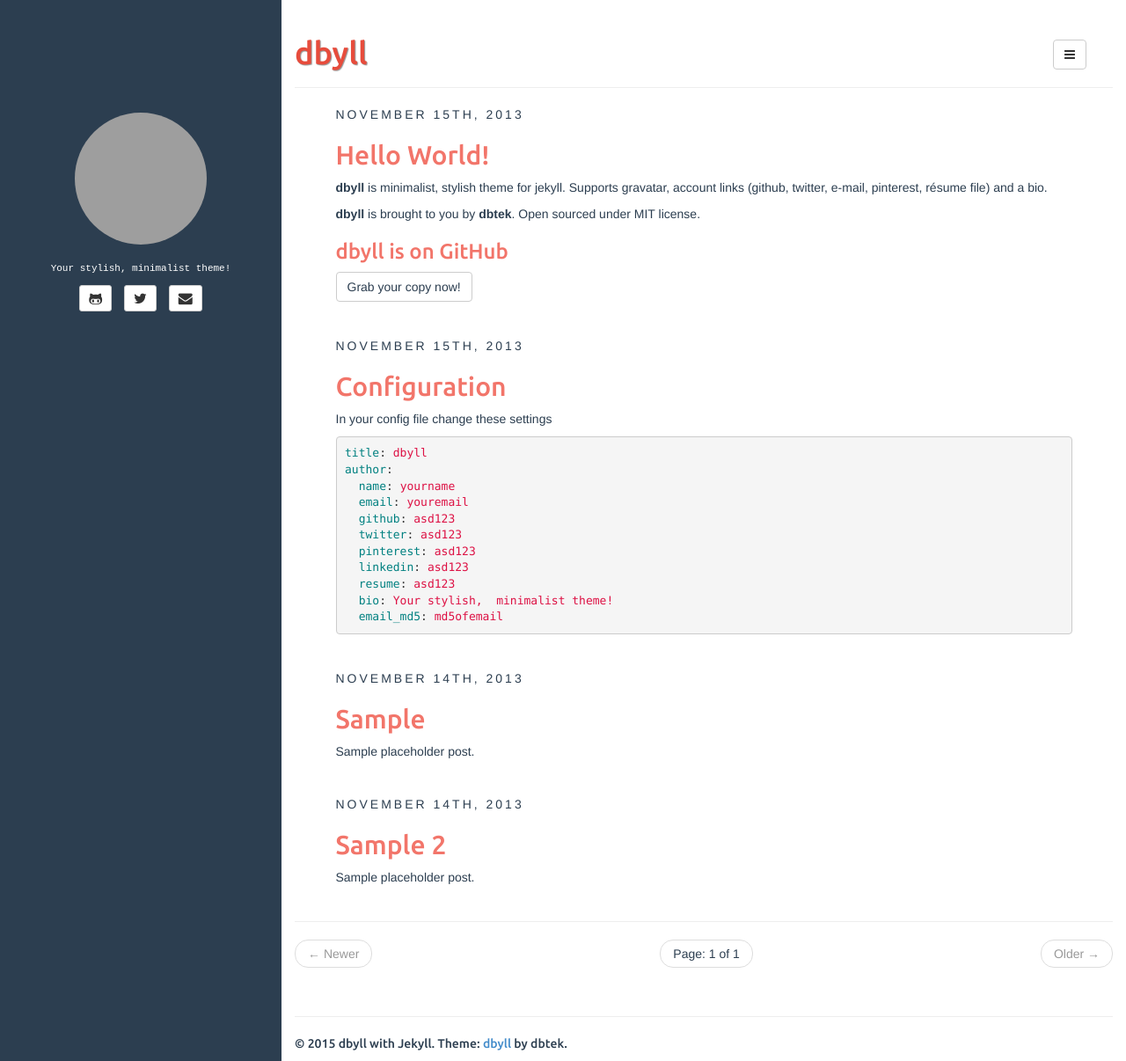
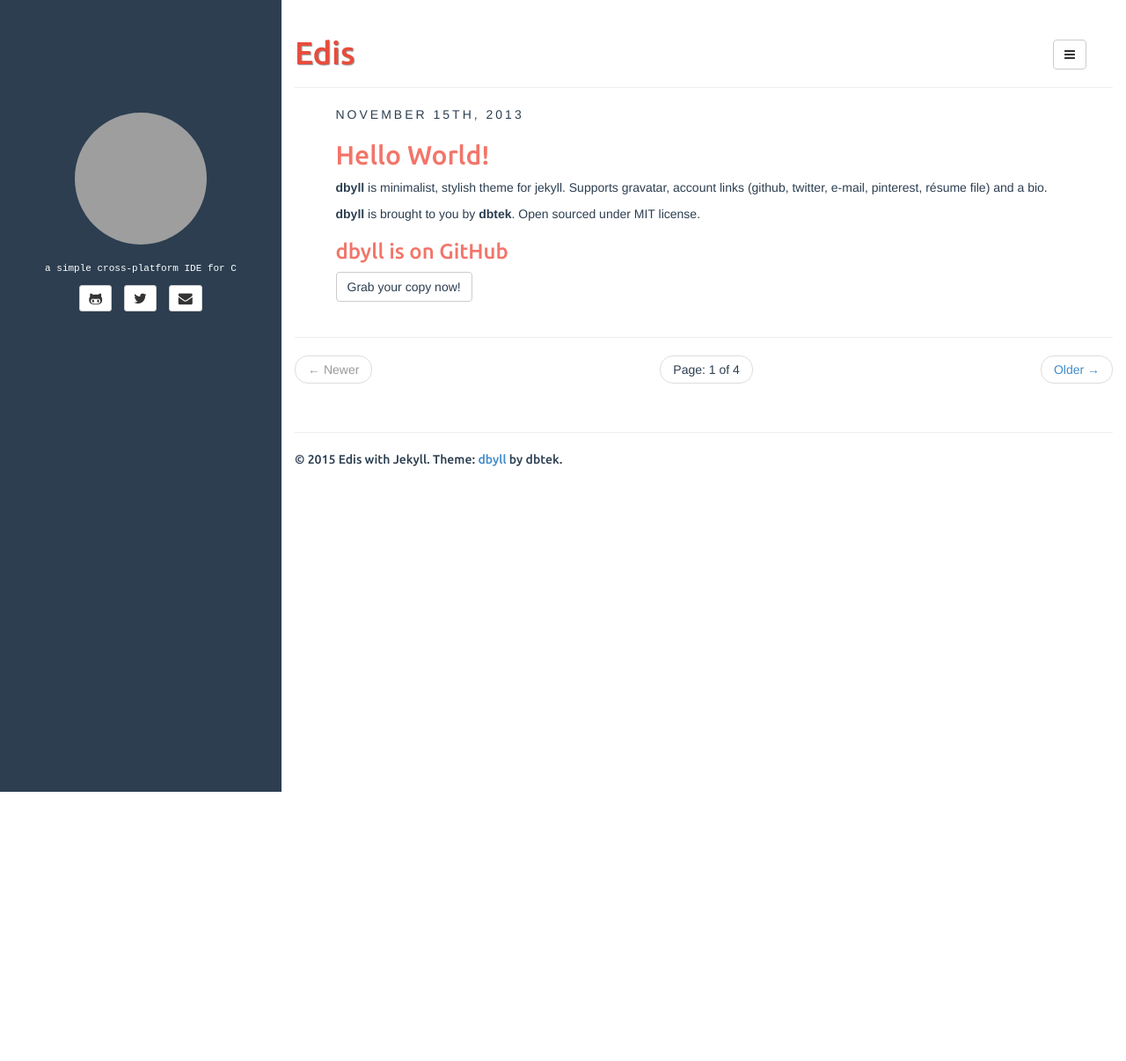
Before and after one commit to centaurialpha/edis, a Jekyll site: the page built from index.html, in a window 1280 px wide and 1206 px high. Shown: the whole window at 88% size. Built offline with Jekyll 4.4.1, drawn with Linux system fonts in a browser that asks for light colours; the list of posts is cut into pages by our own code; grey boxes are pictures that could not be loaded.

```diff
--- a/_config.yml
+++ b/_config.yml
@@ -1,8 +1,6 @@
-# visit https://github.com/mojombo/jekyll/wiki/Configuration for more settings
-
-paginate: 10 # pagination based on number of posts
+paginate: 1 # pagination based on number of posts
 paginate_path: "page:num"
-exclude: ["README.md"] # files to exclude
+#exclude: ["README.md"] # files to exclude
 highlighter: pygments
 markdown: kramdown
 
@@ -12,17 +10,17 @@
     scope:
       path: "" # empty string for all files
     values:
-      title: dbyll
+      title: Edis
 
-description: Stylish Jekyll Theme
+description: a simple cross-platform IDE for C
 author:
-  name: dbyll
-  email: dbyll@ismaildemirbilek.com
-  github: dbtek
-  twitter: dbtek
-  pinterest: asd123
-  linkedin: asd123
-  bio: Your stylish, minimalist theme!
+  name: Edis
+  email: acostadariogabriel@gmail.com
+  github: centaurialpha
+  twitter: _alfacentauri
+  #pinterest: asd123
+  #linkedin: asd123
+  bio: a simple cross-platform IDE for C
   email_md5: 726351295ec82e145928582f595aa3aa
 
 rss_path: feed.xml
```
